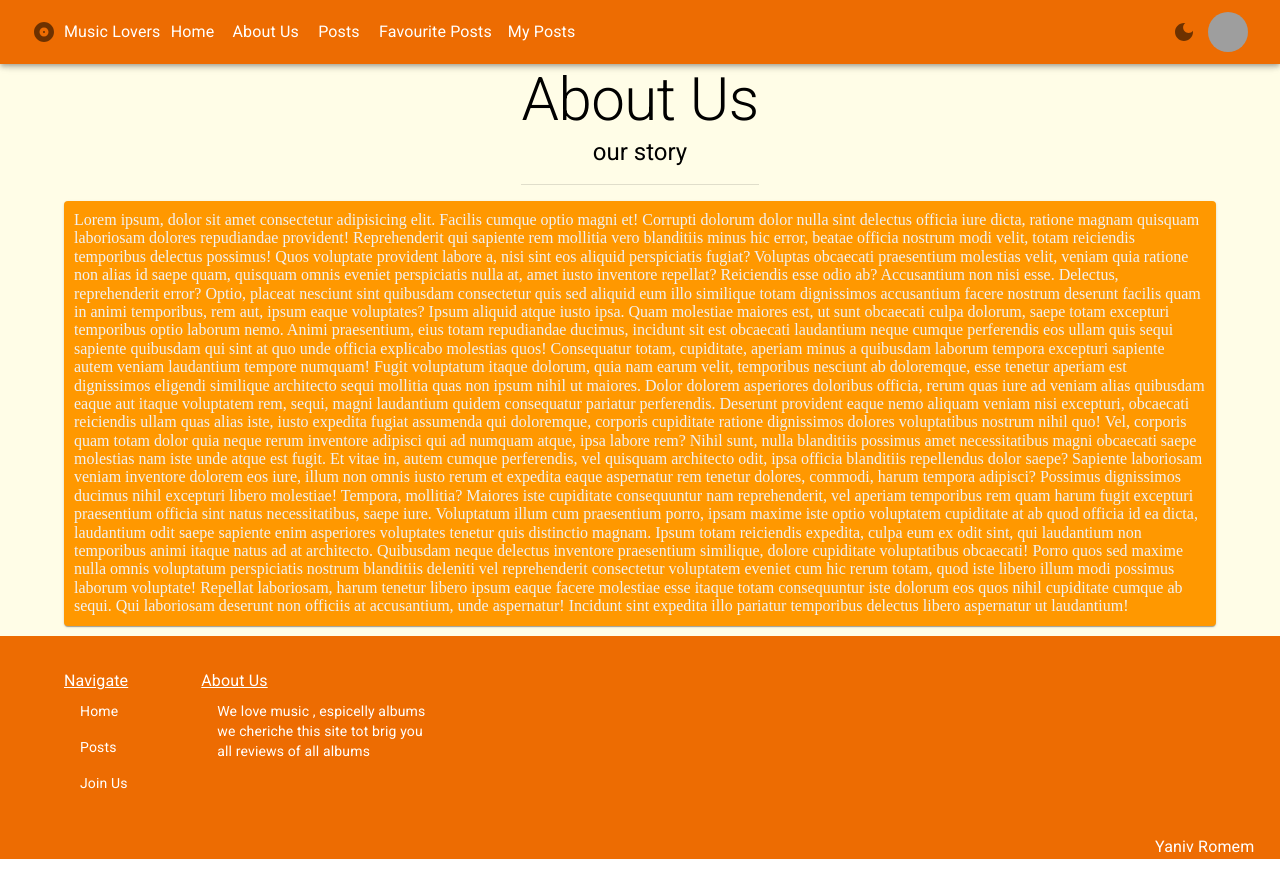
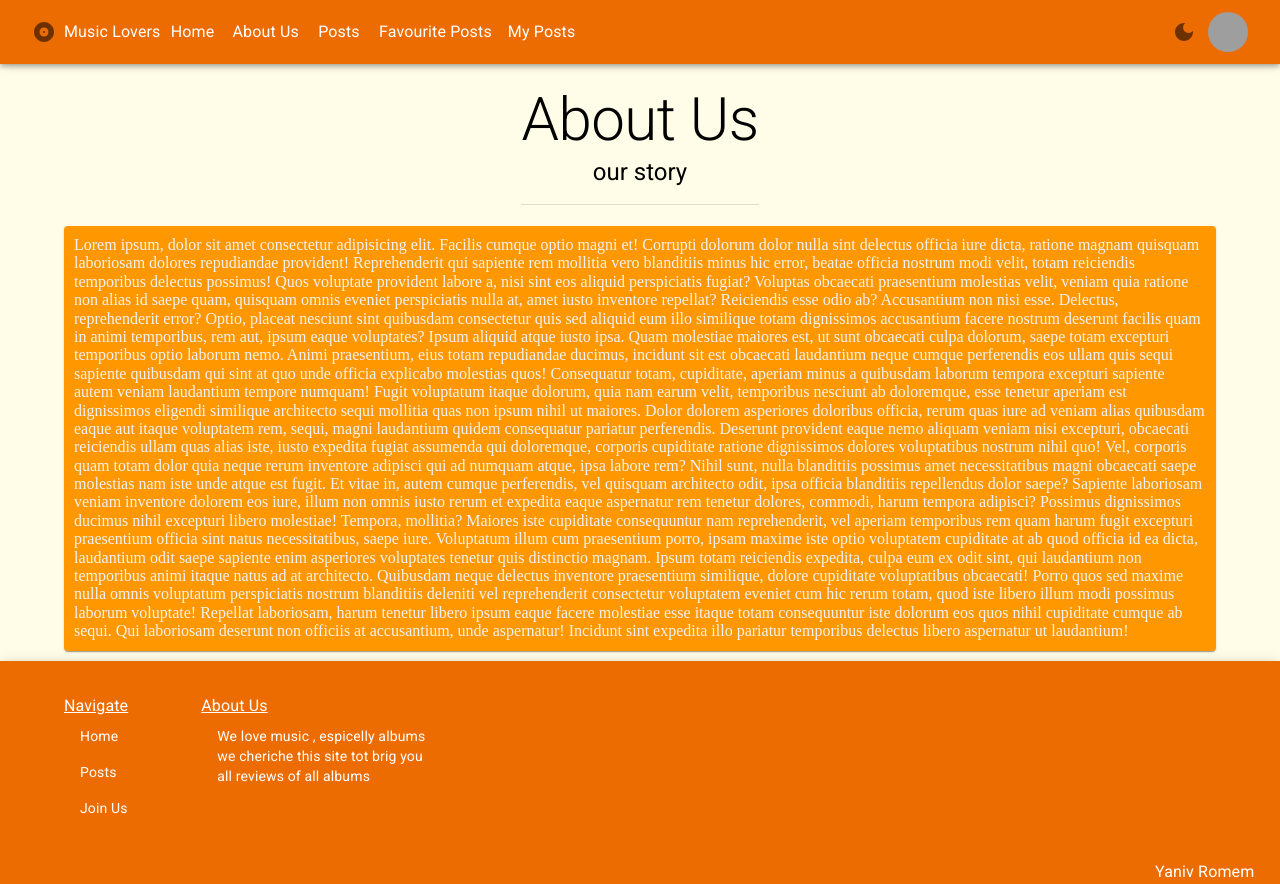
Before and after one commit to JanivDemagniv/BlodFrontEnd, a React (Vite) app: page /about in a window 1280 px wide. Before the commit the page ends 859 px from the top, so only its background shows below. Built offline with nearby package versions, Linux system fonts and the light colour scheme; grey boxes are pictures that could not be loaded.

Commit message:
coloring the website

```diff
--- a/src/components/PageHeader.jsx
+++ b/src/components/PageHeader.jsx
@@ -3,7 +3,7 @@ import React from 'react'
 
 export default function PageHeader({ title, subtitle }) {
     return (
-        <Box>
+        <Box sx={{ p: '20px 0 5px' }}>
             <Typography align='center' variant='h2' component='h1'>{title}</Typography>
             <Typography align='center' variant='h5' component='h2'>{subtitle}</Typography>
             <Divider sx={{ my: 2 }} />
--- a/src/layout/footer/Footer.jsx
+++ b/src/layout/footer/Footer.jsx
@@ -6,7 +6,7 @@ export default function Footer() {
     const { isDark } = useTheme();
 
     return (
-        <Box sx={{ bgcolor: isDark ? '#232F34' : '#ed6c02', width: '100%' }}>
+        <Box boxShadow={5} component='footer' sx={{ bgcolor: isDark ? '#3A444A' : '#ed6c02', width: '100%' }}>
             <Container sx={{
                 minHeight: '20vh',
                 p: "2% 20%",
--- a/src/posts/component/Post.jsx
+++ b/src/posts/component/Post.jsx
@@ -1,13 +1,9 @@
 import { Avatar, Box, CardHeader, Paper, Typography } from '@mui/material'
 import React, { useEffect } from 'react'
 import CommentsComponent from './CommentsComponent';
-import postsMock from '../mockData';
 import usePosts from '../hooks/usePosts';
 import { useParams } from 'react-router-dom';
 import Spinner from '../../components/Spinner';
-
-let post = postsMock[0]
-
 
 export default function Post() {
     const { id } = useParams()
--- a/src/posts/component/Posts.jsx
+++ b/src/posts/component/Posts.jsx
@@ -1,13 +1,10 @@
 import React, { useEffect } from 'react'
 import PostsComponent from './PostsComponent'
-import postsMock from '../mockData'
 import { Box, Typography } from '@mui/material';
 import PageHeader from '../../components/PageHeader';
 import usePosts from '../hooks/usePosts';
 import Spinner from '../../components/Spinner';
 import Error from '../../components/Error';
-
-let posts = postsMock;
 
 export default function Posts() {
     const { postsData, isLoading, error, handleGetAllPosts } = usePosts();
```
